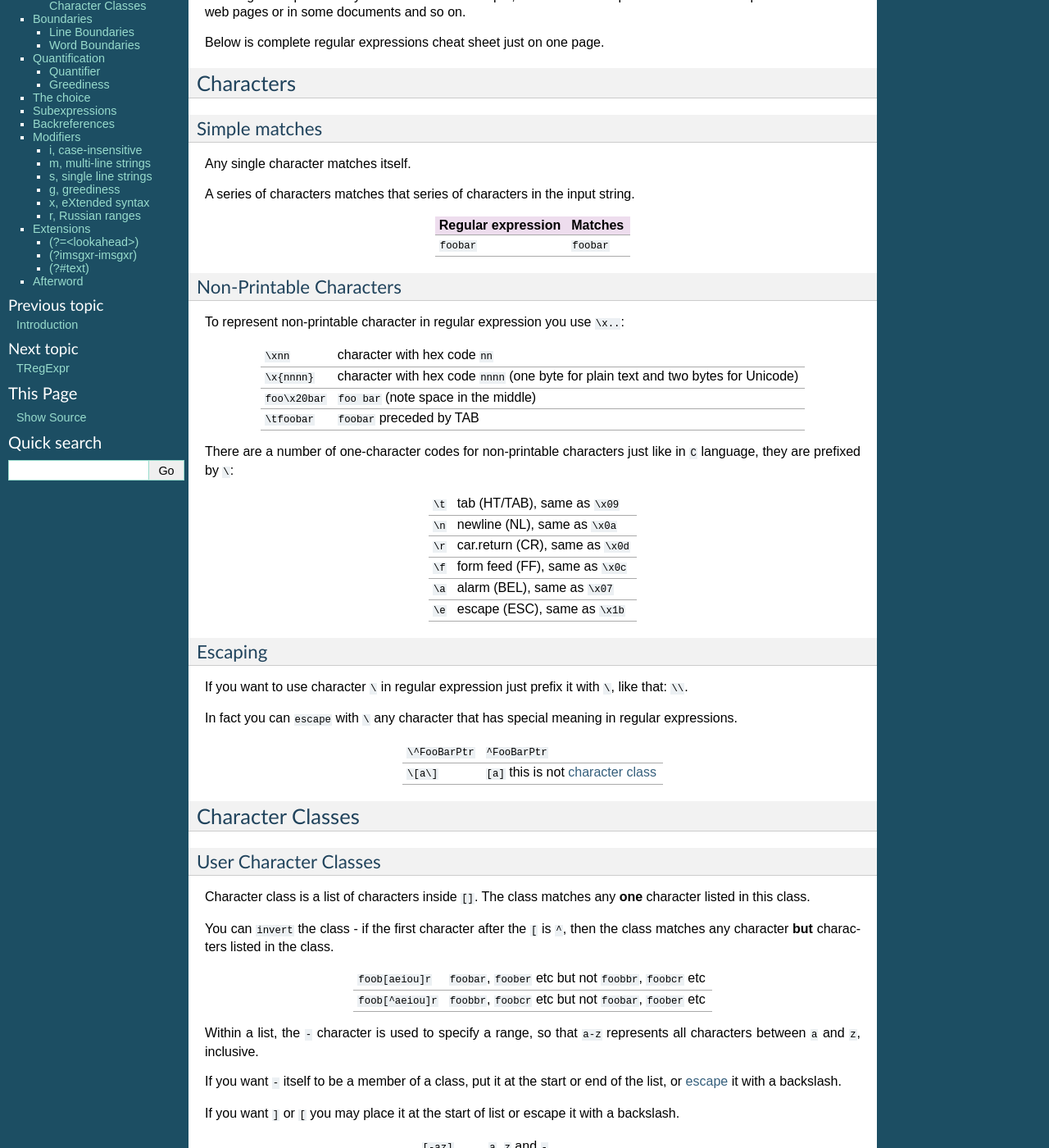
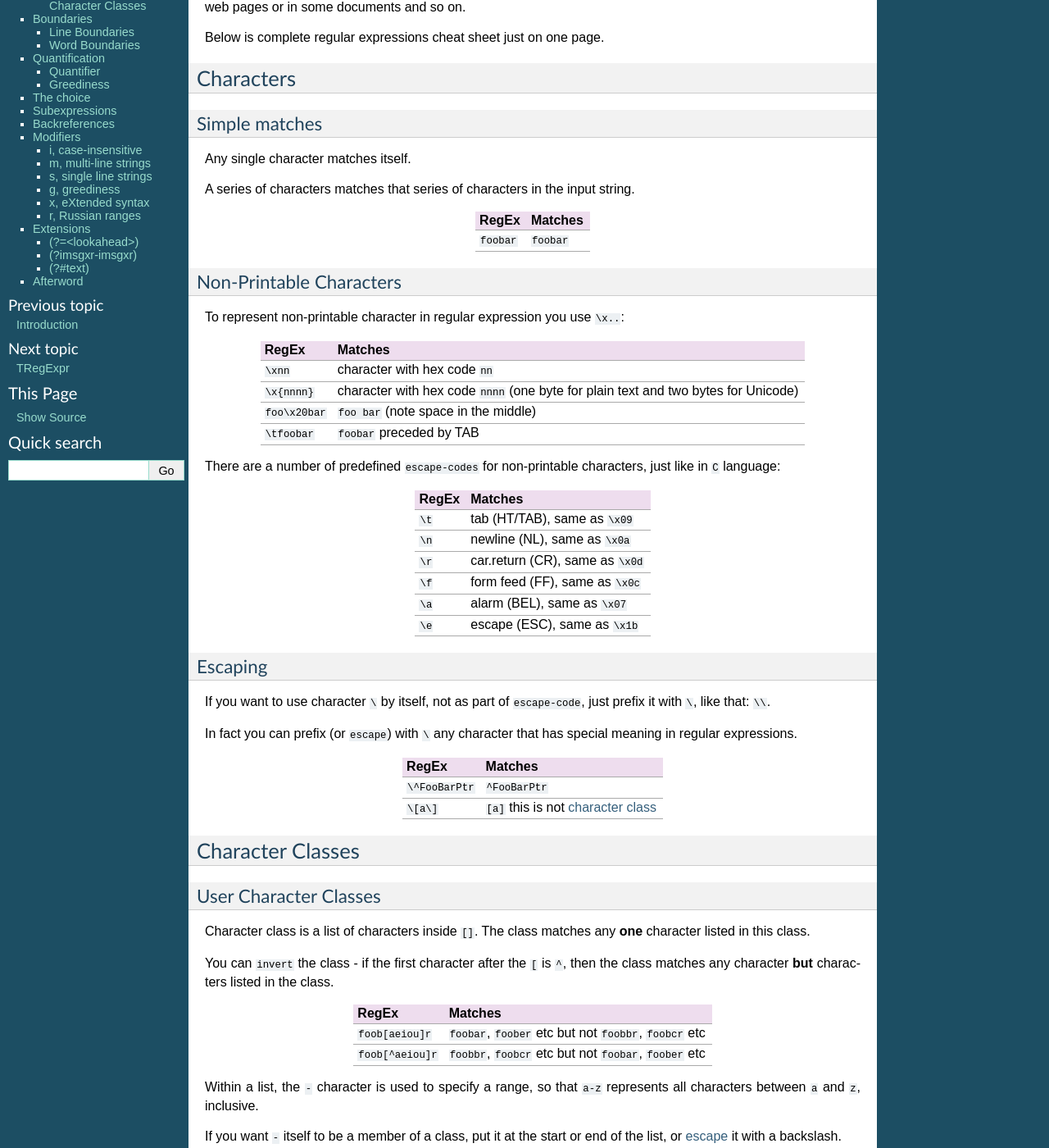
Before and after one commit to andgineer/TRegExpr, a Sphinx documentation site: the page built from docs/regular_expressions.rst, in a window 1280 px wide and 1400 px high, scrolled down 251 px. Shown: the whole window at 82% size. Built offline with Sphinx 7.4.7, drawn with Linux system fonts in a browser that asks for light colours; some of the changed text lies outside the part shown.

Commit message:
tables headers

```diff
--- a/docs/regular_expressions.rst
+++ b/docs/regular_expressions.rst
@@ -1,7 +1,7 @@
 .. include:: translations_list.rst
 
-Regular expressions
-===================
+Regular expressions (RegEx)
+===========================
 
 Introduction
 ------------
@@ -26,11 +26,11 @@ Any single character matches itself.
 A series of characters matches that series of characters in the input
 string.
 
-================== ======================
-Regular expression Matches
-================== ======================
-``foobar``         ``foobar``
-================== ======================
+========== ==========
+RegEx      Matches
+========== ==========
+``foobar`` ``foobar``
+========== ==========
 
 Non-Printable Characters
 ~~~~~~~~~~~~~~~~~~~~~~~~
@@ -38,15 +38,19 @@ Non-Printable Characters
 To represent non-printable character in regular expression you use ``\x..``:
 
 ============== ====================================================================================
+RegEx          Matches
+============== ====================================================================================
 ``\xnn``       character with hex code ``nn``
 ``\x{nnnn}``   character with hex code ``nnnn`` (one byte for plain text and two bytes for Unicode)
 ``foo\x20bar`` ``foo bar`` (note space in the middle)
 ``\tfoobar``   ``foobar`` preceded by TAB
 ============== ====================================================================================
 
-There are a number of one-character codes for non-printable characters
-just like in ``C`` language, they are prefixed by ``\``:
+There are a number of predefined ``escape-codes`` for non-printable characters,
+just like in ``C`` language:
 
+======== ==========================================================================
+RegEx    Matches
 ======== ==========================================================================
 ``\t``   tab (HT/TAB), same as ``\x09``
 ``\n``   newline (NL), same as ``\x0a``
@@ -61,12 +65,14 @@ just like in ``C`` language, they are prefixed by ``\``:
 Escaping
 ~~~~~~~~
 
-If you want to use character ``\`` in regular expression just
+If you want to use character ``\`` by itself, not as part of ``escape-code``, just
 prefix it with ``\``, like that: ``\\``.
 
-In fact you can ``escape`` with ``\`` any character that has special meaning
+In fact you can prefix (or ``escape``) with ``\`` any character that has special meaning
 in regular expressions.
 
+=============== ====================================================
+RegEx           Matches
 =============== ====================================================
 ``\^FooBarPtr`` ``^FooBarPtr``
 ``\[a\]``       ``[a]`` this is not `character class <#userclass>`__
@@ -88,6 +94,8 @@ You can ``invert`` the class - if the first character after the ``[`` is
 in the class.
 
 ================= =============================================================
+RegEx             Matches
+================= =============================================================
 ``foob[aeiou]r``  ``foobar``, ``foober`` etc but not ``foobbr``, ``foobcr`` etc
 ``foob[^aeiou]r`` ``foobbr``, ``foobcr`` etc but not ``foobar``, ``foober`` etc
 ================= =============================================================
@@ -101,6 +109,8 @@ or end of the list, or `escape <#escape>`__ it with a backslash.
 If you want ``]`` or ``[`` you may place it at the start of list or escape it
 with a backslash.
 
+============= ==================================
+RegEx         Matches
 ============= ==================================
 ``[-az]``     ``a``, ``z`` and ``-``
 ``[az-]``     ``a``, ``z`` and ``-``
@@ -116,6 +126,8 @@ There are a number of predefined character classes that save your
 typing - you do not specify them by hand and can just use them.
 
 ======     =========================================
+RegEx      Matches
+======     =========================================
 ``\w``     an alphanumeric character (including ``_``)
 ``\W``     a nonalphanumeric
 ``\d``     a numeric character
@@ -127,6 +139,8 @@ typing - you do not specify them by hand and can just use them.
 You may use ``\w``, ``\d`` and ``\s`` within
 `user character classes <User Character Classes_>`_.
 
+=============== =====================================================================================
+RegEx           Matches
 =============== =====================================================================================
 ``foob\dr``     ``foob1r``, ``foob6r`` and so on but not ``foobar``, ``foobbr`` and so on
 ``foob[\w\s]r`` ``foobar``, ``foob r``, ``foobbr`` and so on but not ``foob1r``, ``foob=r`` and so on
@@ -155,6 +169,8 @@ If you want mathematically correct description look at
 
 Here is simplified version.
 
+============= ================================================
+RegEx         Matches
 ============= ================================================
 ``^``         start of line
 ``$``         end of line
@@ -211,6 +227,8 @@ Word Boundaries
 ~~~~~~~~~~~~~~~
 
 ====== ===================
+RegEx  Matches
+====== ===================
 ``\b`` a word boundary
 ``\B`` a non-word boundary
 ====== ===================
@@ -230,6 +248,8 @@ Quantifier
 Any item of a regular expression may be followed by quantifier.
 Quantifier specifies number of repetition of the item.
 
+========== ============================================================
+RegEx      Matches
 ========== ============================================================
 ``{n}``    exactly ``n`` times
 ``{n,}``   at least ``n`` times
@@ -251,6 +271,8 @@ There is no limit to the size of ``n`` or ``m``.
 If a curly bracket occurs in any other context, it is treated as a
 regular character.
 
+================== ========================================================================
+RegEx              Matches
 ================== ========================================================================
 ``foob.*r``        ``foobar``,  ``foobalkjdflkj9r`` and ``foobr``
 ``foob.+r``        ``foobar``, ``foobalkjdflkj9r`` but not ``foobr``
@@ -275,6 +297,8 @@ Use ``?`` to make any quantifier ``non-greedy``.
 For string ``abbbbc``:
 
 =========== ============
+RegEx       Matches
+=========== ============
 ``b+``      ``bbbb``
 ``b+?``     ``b``
 ``b*?``     empty string
@@ -285,6 +309,7 @@ For string ``abbbbc``:
 You can switch all quantifiers into ``non-greedy`` mode (`modifier /g <#g>`_,
 below we use `in-line modifier change <#inlinemodifiers>`_).
 
+RegEx           Matches
 ============ ============
 ``(?-g)b+``  ``b``
 ============ ============
@@ -316,6 +341,8 @@ Also remember that ``|`` is interpreted as a literal within square
 brackets, so if you write ``[fee|fie|foe]`` you’re really only matching
 ``[feio|]``.
 
+================ ========================
+RegEx            Matches
 ================ ========================
 ``foo(bar|foo)`` ``foobar`` or ``foofoo``
 ================ ========================
@@ -363,6 +390,8 @@ Backreferences
 Metacharacters ``\1`` through ``\9`` are interpreted as backreferences.
 ``\n`` matches previously matched subexpression ``n``.
 
+=========== ============================
+RegEx       Matches
 =========== ============================
 ``(.)\1+``  ``aaaa`` and ``cc``
 ``(.+)\1+`` also ``abab`` and ``123123``
@@ -484,6 +513,8 @@ you need all Russian characters.
 When the modifier is ``On``:
 
 ======= =======================================
+RegEx   Matches
+======= =======================================
 ``а-я`` chars from ``а`` to ``я`` and ``ё``
 ``А-Я`` chars from ``А`` to ``Я`` and ``Ё``
 ``а-Я`` all russian symbols
@@ -537,6 +568,8 @@ only subexpression ``((?i)Saint)`` so it will match ``saint-Petersburg``
 but not ``saint-petersburg``.
 
 ============================= ==================================================
+RegEx                         Matches
+============================= ==================================================
 ``(?i)Saint-Petersburg``      ``Saint-petersburg`` and ``Saint-Petersburg``
 ``(?i)Saint-(?-i)Petersburg`` ``Saint-Petersburg`` but not ``Saint-petersburg``
 ``(?i)(Saint-)?Petersburg``   ``Saint-petersburg`` and ``saint-petersburg``
```
Also changed, not shown: docs/index.rst (+7 -7 lines), docs/translations_list.rst (+0 -12 lines).
